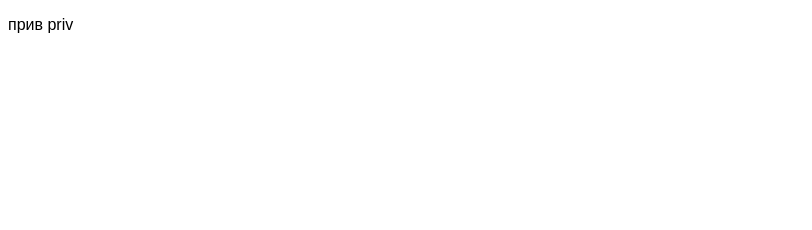
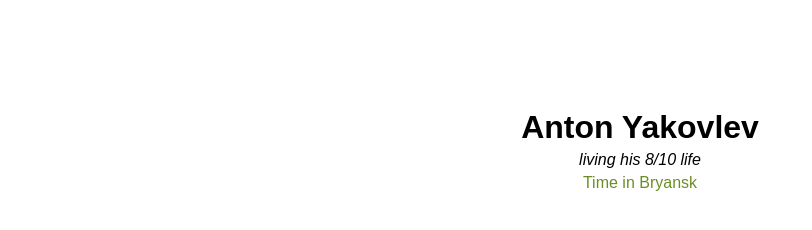
Before and after one commit to yaktoni/yaktoni.github.io, a plain HTML site: page index.html in a window 1280 px wide. Shown: the whole page, without its empty margins (0-812 px from the left). Drawn offline with Linux system fonts and the light colour scheme.

Commit message:
sdfdsfsd

```diff
--- a/index.html
+++ b/index.html
@@ -6,7 +6,12 @@
     <link rel="stylesheet" type="text/css" href="style.css"/>
 </head>
 <body>
-<p>прив priv</p>
+    <h1>Anton Yakovlev</h1>
+    <p style="font-style: italic;">living his 8/10 life</p>
+    <p><a href="//24timezones.com/current_time/russia_moscow_clock.php" style="text-decoration: none;" class="clock24" id="tz24-1699131501-c215077-eyJob3VydHlwZSI6MTIsInNob3dkYXRlIjoiMCIsInNob3dzZWNvbmRzIjoiMCIsInNob3d0aW1lem9uZSI6IjEiLCJ0eXBlIjoiZCIsImxhbmciOiJlbiJ9" title="time in Moscow" target="_blank" rel="nofollow">Time in Bryansk</a></p>
+    <script type="text/javascript" src="//w.24timezones.com/l.js" async></script>
+
+
 
 </body>
 </html>
--- a/style.css
+++ b/style.css
@@ -2,12 +2,33 @@ body {
     background-color: white;
     color: black;
     font-family: sans-serif;
+    position: absolute;
+    margin: auto;
+    width: 100%;
+    top: 13%;
+}
+
+p,h1 {
+    text-align: center;
+    margin-top: 0.4%;
+    margin-bottom: 0.4%;
+    vertical-align: middle;
+}
+h1 {
+    font-weight: 900;
+}
+a {
+    color: olivedrab;
 }
 
 @media (prefers-color-scheme: dark) {
     body {
         background-color: black;
         color: white;
+
         font-family: sans-serif;
     }
+    a {
+        color: yellowgreen;
+    }
 }
```
